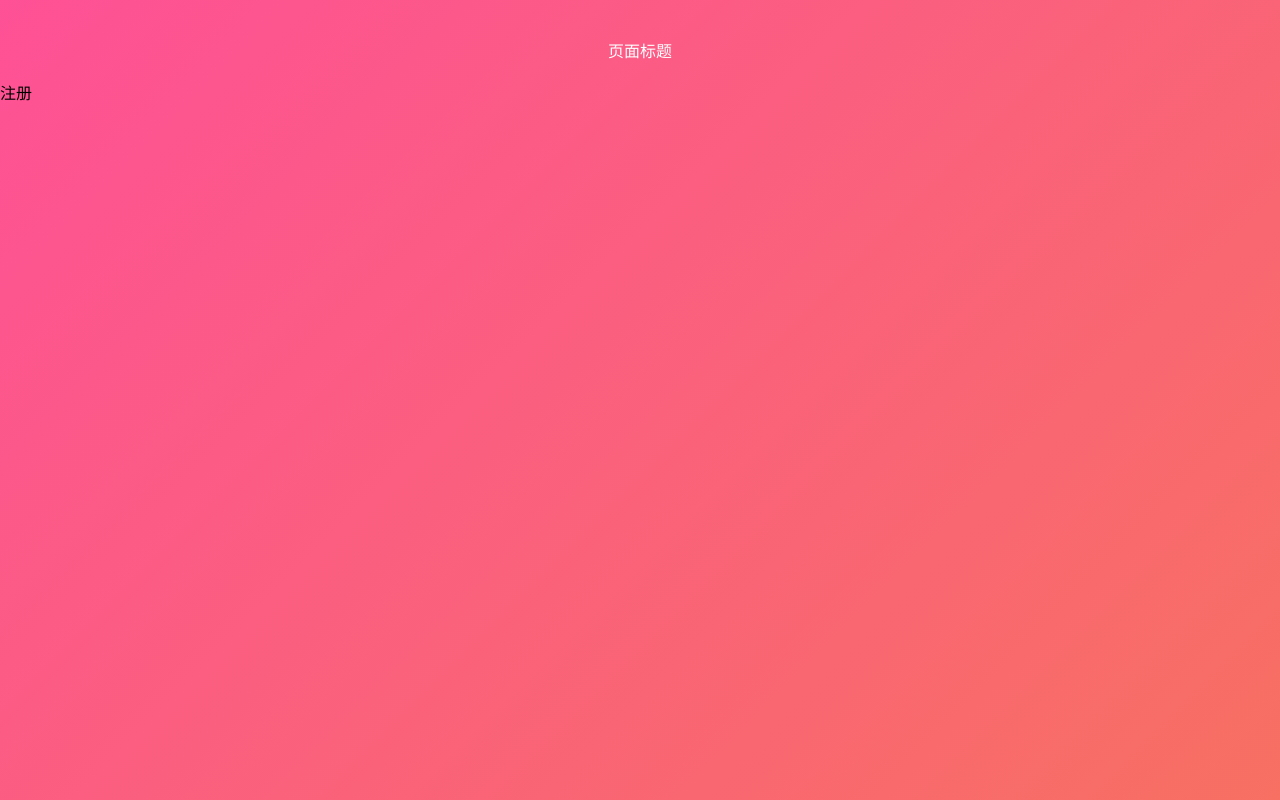
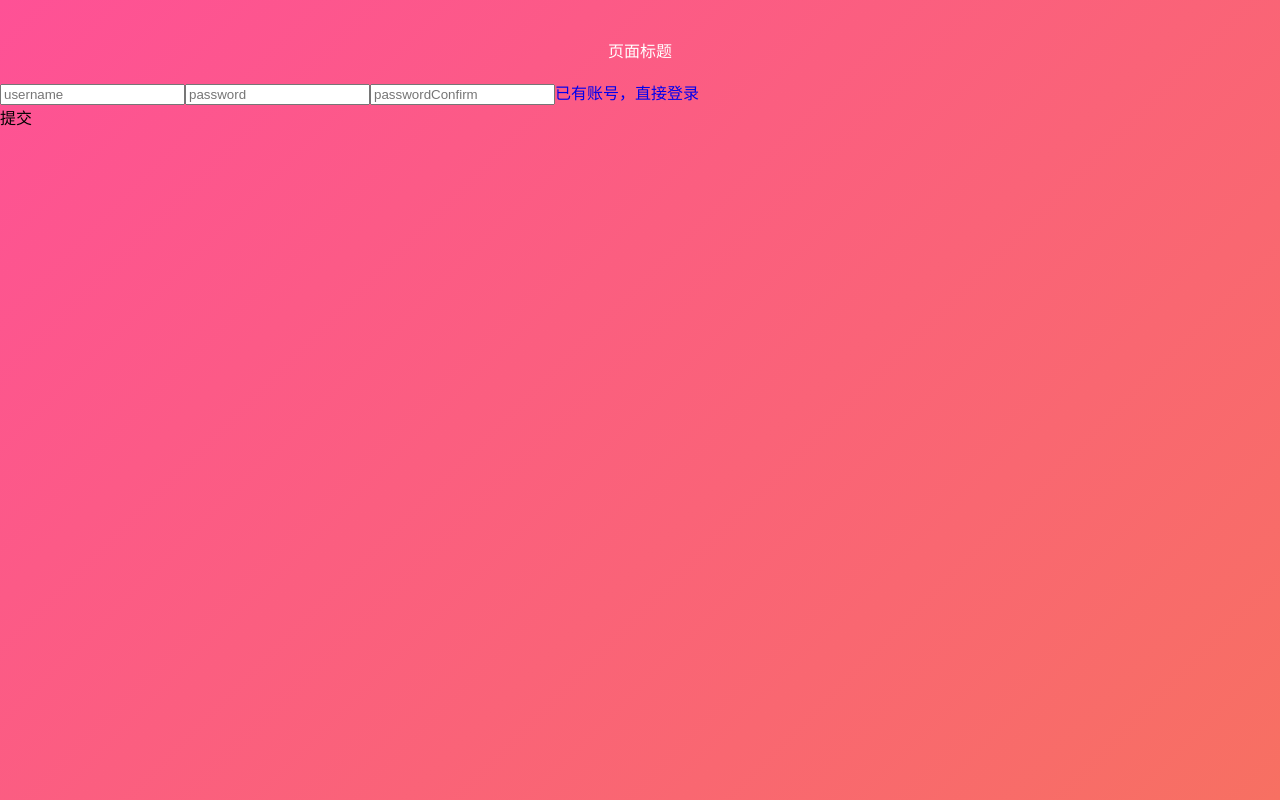
Before and after one commit to Ba5sx1a0sen1/yummy, a React (Create React App) app: page /signup in a window 1280 px wide. Built offline with nearby package versions, Linux system fonts and the light colour scheme.

Commit message:
编写表单,可复用于注册于登录

```diff
--- /dev/null
+++ b/src/components/Form.js
@@ -0,0 +1,50 @@
+import React, { Component } from 'react'
+import styled from 'styled-components'
+import { Link } from 'react-router-dom'
+
+class Form extends Component {
+  state = this.props.config.fields.reduce((obj, t) => {
+    obj[t.name] = ''
+    return obj
+  }, {})
+
+  handleChange = (e, field) => {
+    this.setState({
+      [field]: e.target.value
+    })
+  }
+
+  formSubmit = e => {
+    e.preventDefault()
+    let data = this.props.config.fields.reduce((obj, t) => {
+      obj[t.name] = this.state[t.name]
+      return obj
+    }, {})
+    console.log('data', data)
+  }
+  render() {
+    const { fields, goto } = this.props.config
+    const inputList = fields.map(t => (
+      <input
+        key={t.name}
+        type={t.type}
+        placeholder={t.name}
+        value={this.state[t.name]}
+        onChange={e => this.handleChange(e, t.name)}
+      />
+    ))
+    return (
+      <Wrap>
+        {inputList}
+        <Link to={goto.link}>{goto.text}</Link>
+        <Button onClick={this.formSubmit}>提交</Button>
+      </Wrap>
+    )
+  }
+}
+
+export default Form
+
+const Wrap = styled.div``
+
+const Button = styled.div``
--- a/src/components/Login.js
+++ b/src/components/Login.js
@@ -1,12 +1,11 @@
 import React, { Component } from 'react'
-import styled from 'styled-components'
+import { loginConfig } from '../constants/FormConfig'
+import Form from './Form'
 
 class Login extends Component {
   render() {
-    return <Wrap>登录</Wrap>
+    return <Form config={loginConfig} />
   }
 }
 
 export default Login
-
-const Wrap = styled.div``
--- a/src/components/Signup.js
+++ b/src/components/Signup.js
@@ -1,12 +1,11 @@
 import React, { Component } from 'react'
-import styled from 'styled-components'
+import { signupConfig } from '../constants/FormConfig'
+import Form from './Form'
 
 class Signup extends Component {
   render() {
-    return <Wrap>注册</Wrap>
+    return <Form config={signupConfig} />
   }
 }
 
 export default Signup
-
-const Wrap = styled.div``
--- /dev/null
+++ b/src/constants/FormConfig.js
@@ -0,0 +1,37 @@
+export const signupConfig = {
+    fields: [
+      {
+        name: 'username',
+        type: 'text'
+      },
+      {
+        name: 'password',
+        type: 'password'
+      },
+      {
+        name: 'passwordConfirm',
+        type: 'password'
+      }
+    ],
+    goto: {
+      text: '已有账号，直接登录',
+      link: '/login'
+    }
+  }
+
+  export const loginConfig = {
+    fields: [
+      {
+        name: 'username',
+        type: 'text'
+      },
+      {
+        name: 'password',
+        type: 'password'
+      }
+    ],
+    goto: {
+      text: '没有账号，请先注册',
+      link: '/signup'
+    }
+  }
```
